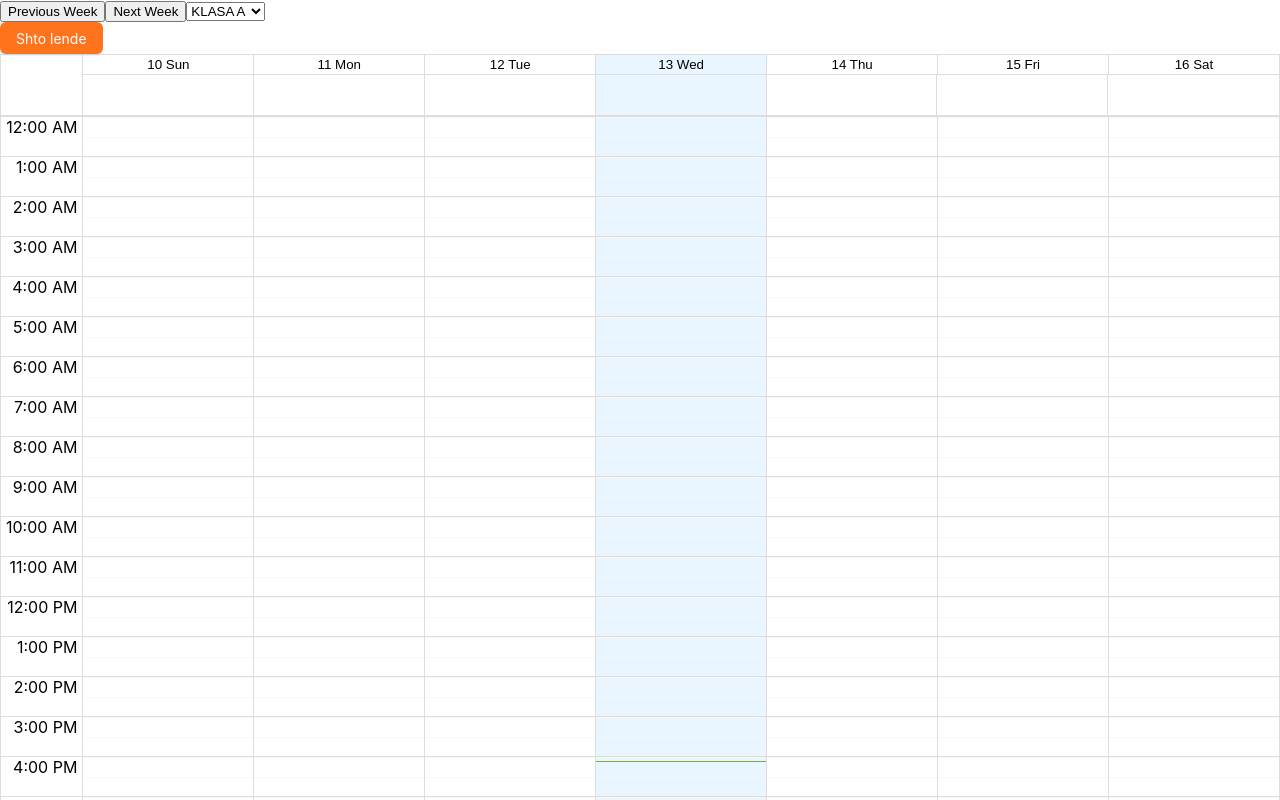
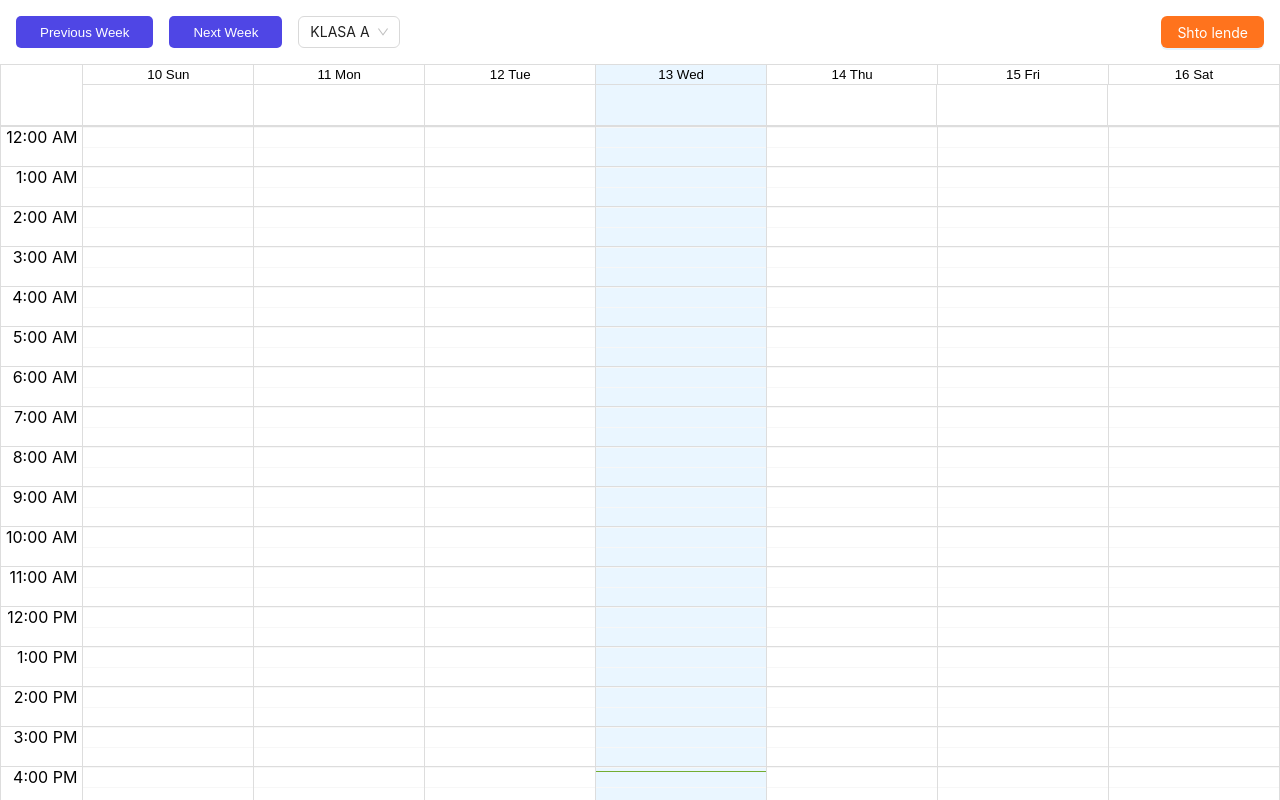
Before and after one commit to KlivSpahiu/bigCalendar-CRUD, a React (Create React App) app: page / in a window 1280 px wide. Shown: the top 800 px of the page. Built offline with nearby package versions, Linux system fonts and the light colour scheme.

Commit message:
Replaced dropdown

```diff
--- a/src/components/BigCalendar.component.tsx
+++ b/src/components/BigCalendar.component.tsx
@@ -1,11 +1,21 @@
 import React, { useEffect, useState } from "react";
 import { Calendar, momentLocalizer } from "react-big-calendar";
-import { Form, Input, DatePicker, Button, Modal, TimePicker } from "antd";
+import {
+  Form,
+  Input,
+  DatePicker,
+  Button,
+  Modal,
+  TimePicker,
+  Select,
+} from "antd";
 import dayjs from "dayjs";
 import Moment from "moment"; // Import Moment from the moment library
 import "react-big-calendar/lib/css/react-big-calendar.css";
+import "../components/BigCalendar.css";
 
 const { TextArea } = Input;
+const { Option } = Select;
 
 const localizer = momentLocalizer(Moment);
 
@@ -105,7 +115,7 @@ const MyCalendar: React.FC = () => {
           <button onClick={goToNextWeek} className="week-button">
             Next Week
           </button>
-          <Dropdown
+          <CustomDropdown
             selectedItem={selectedItem}
             onItemSelect={handleItemSelect}
             options={dropdownOptions}
@@ -226,17 +236,15 @@ const MyCalendar: React.FC = () => {
     setNewEvent({ ...newEvent, [name]: value });
   };
 
-  function Dropdown({ selectedItem, onItemSelect, options }) {
+  function CustomDropdown({ selectedItem, onItemSelect, options }) {
     return (
-      <select
-        value={selectedItem}
-        onChange={(e) => onItemSelect(e.target.value)}>
+      <Select value={selectedItem} onChange={onItemSelect}>
         {options.map((option) => (
-          <option key={option} value={option}>
+          <Option key={option} value={option}>
             {option}
-          </option>
+          </Option>
         ))}
-      </select>
+      </Select>
     );
   }
 
--- a/src/components/BigCalendar.css
+++ b/src/components/BigCalendar.css
@@ -1,5 +1,4 @@
 .custom-toolbar{
-
     margin: 1rem 1rem;
     display: flex;
     justify-content: space-between;
```
